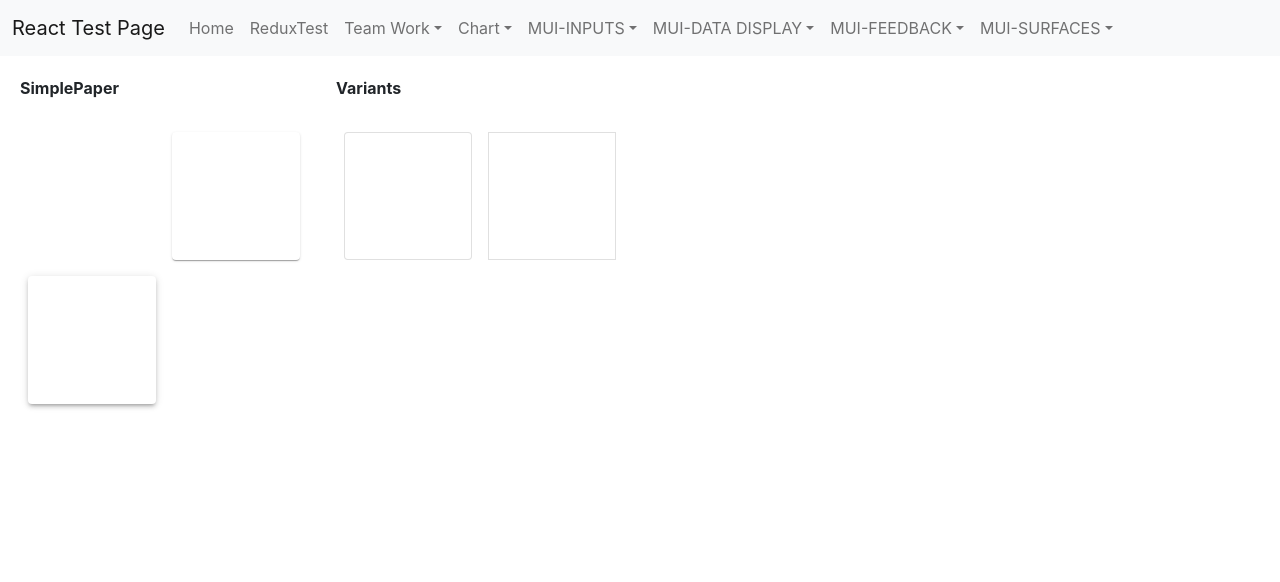
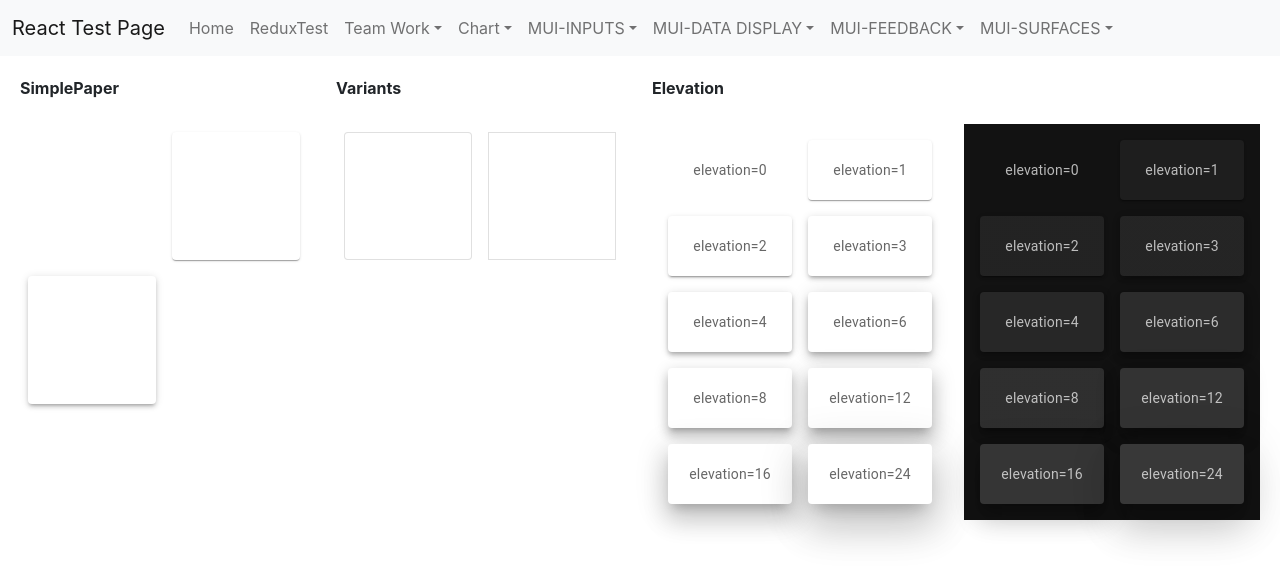
Before and after one commit to jinseok1306/React-Test, a React (Create React App) app in the folder ReactProject/client_app/: page /MUI/PaperPage in a window 1280 px wide. Shown: the top 582 px of the page. Built offline with nearby package versions, Linux system fonts and the light colour scheme.

Commit message:
MUI Elevation 테스트 완료

```diff
--- /dev/null
+++ b/ReactProject/client_app/src/components/Paper/Elevation.tsx
@@ -0,0 +1,44 @@
+import * as React from 'react';
+import Grid from '@mui/material/Grid';
+import Paper from '@mui/material/Paper';
+import Box from '@mui/material/Box';
+import { createTheme, ThemeProvider, styled } from '@mui/material/styles';
+
+const Item = styled(Paper)(({ theme }) => ({
+    ...theme.typography.body2,
+    textAlign: 'center',
+    color: theme.palette.text.secondary,
+    height: 60,
+    lineHeight: '60px',
+}));
+
+const darkTheme = createTheme({ palette: { mode: 'dark' } });
+const lightTheme = createTheme({ palette: { mode: 'light' } });
+
+export default function Elevation() {
+    return (
+        <Grid container spacing={2}>
+            {[lightTheme, darkTheme].map((theme, index) => (
+                <Grid item xs={6} key={index}>
+                    <ThemeProvider theme={theme}>
+                        <Box
+                            sx={{
+                                p: 2,
+                                bgcolor: 'background.default',
+                                display: 'grid',
+                                gridTemplateColumns: { md: '1fr 1fr' },
+                                gap: 2,
+                            }}
+                        >
+                            {[0, 1, 2, 3, 4, 6, 8, 12, 16, 24].map((elevation) => (
+                                <Item key={elevation} elevation={elevation}>
+                                    {`elevation=${elevation}`}
+                                </Item>
+                            ))}
+                        </Box>
+                    </ThemeProvider>
+                </Grid>
+            ))}
+        </Grid>
+    );
+}
--- a/ReactProject/client_app/src/pages/MUI/PaperPage.tsx
+++ b/ReactProject/client_app/src/pages/MUI/PaperPage.tsx
@@ -3,6 +3,7 @@ import Menu from '../../components/Menu';
 import Grid from '@mui/material/Grid';
 import SimplePaper from '../../components/Paper/SimplePaper';
 import Variants from '../../components/Paper/Variants';
+import Elevation from '../../components/Paper/Elevation';
 
 const PaperPage = () => {
     return (
@@ -18,6 +19,10 @@ const PaperPage = () => {
                         <b>Variants</b><div>&nbsp;</div>
                         <Variants />
                     </Grid>
+                    <Grid item xs={6}>
+                        <b>Elevation</b><div>&nbsp;</div>
+                        <Elevation />
+                    </Grid>
                 </Grid>
             </div>
         </div>
```
Also changed, not shown: 1 other file (tests, documents, lock files or other folders).
